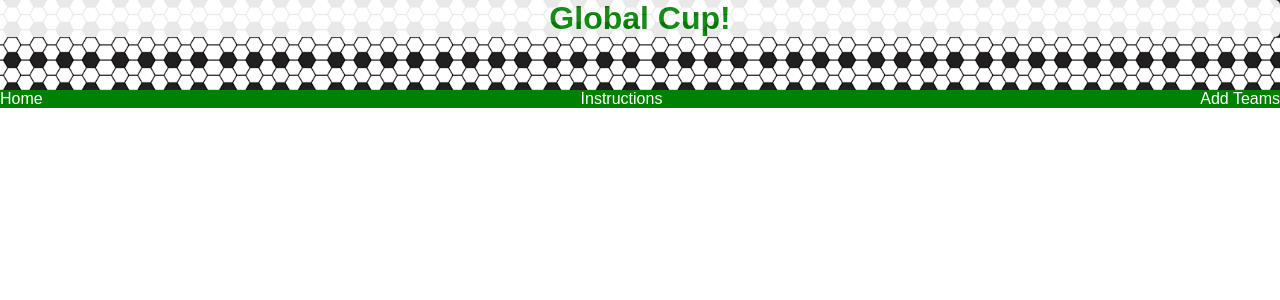
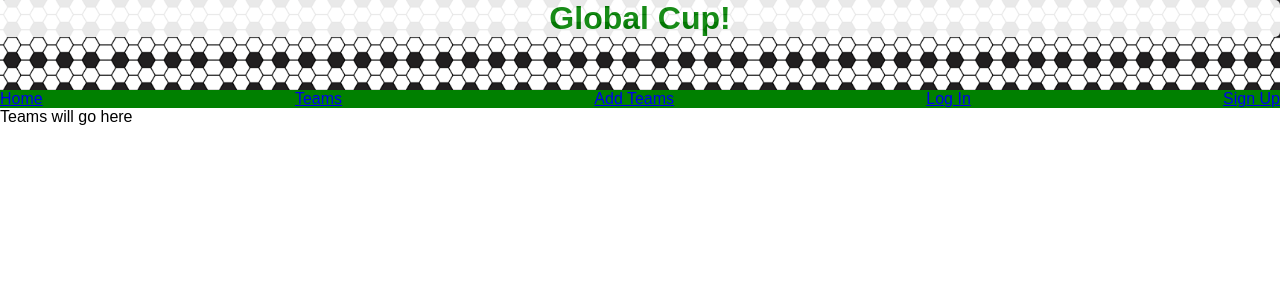
Before and after one commit to letimmy94/Project-3-front-end, a React (Create React App) app in the folder global-cup/: page /team in a window 1280 px wide. Shown: the top 300 px of the page. Built offline with nearby package versions, Linux system fonts and the light colour scheme.

Commit message:
added links

```diff
--- a/global-cup/src/components/App/App.js
+++ b/global-cup/src/components/App/App.js
@@ -38,6 +38,12 @@ class App extends Component {
             }}
           />
           <Route
+            path="/team"
+            render={() => {
+              return <Container />
+            }}
+          />
+          <Route
             path="/signup"
             render={() => {
               return <Signup />
--- a/global-cup/src/components/Container/Container.js
+++ b/global-cup/src/components/Container/Container.js
@@ -3,7 +3,7 @@ import './Container.css'
 
 class Container extends Component {
   render() {
-    return <div />
+    return <div> Teams will go here </div>
   }
 }
 
--- a/global-cup/src/components/NavBar/NavBar.js
+++ b/global-cup/src/components/NavBar/NavBar.js
@@ -1,13 +1,16 @@
 import React, { Component } from 'react'
 import './NavBar.css'
+import { Route, Link } from 'react-router-dom'
 
 class NavBar extends Component {
   render() {
     return (
       <div className="nav">
-        <a>Home</a>
-        <a>Instructions</a>
-        <a>Add Teams</a>
+        <Link to="/">Home</Link>
+        <Link to="/team">Teams</Link>
+        <Link to="/new">Add Teams</Link>
+        <Link to="/login">Log In</Link>
+        <Link to="/signup">Sign Up</Link>
       </div>
     )
   }
```
